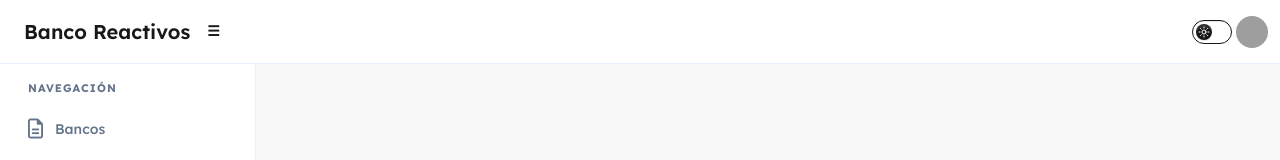
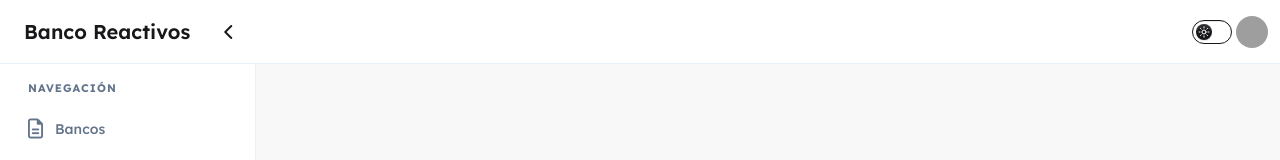
Before and after one commit to CarlosAdrian36/Gestion-reactivos, a Vue app: page / in a window 1280 px wide. Shown: the top 160 px of the page. Built offline with nearby package versions, Linux system fonts and the light colour scheme; grey boxes are pictures that could not be loaded.

Commit message:
se agrego funcion en el top

```diff
--- a/src/app/common/components/topMenu.vue
+++ b/src/app/common/components/topMenu.vue
@@ -26,7 +26,12 @@ const sidebar = useSidebarStore()
         </div>
       </div>
       <span class="ps-4 text-xl font-semibold">Banco Reactivos</span>
-      <button class="btn btn-ghost" @click="sidebar.toggleSidebar()">☰</button>
+      <button class="btn btn-ghost swap swap-rotate" @click="sidebar.toggleSidebar()">
+        <i class="fa-regular fa-arrow-right-from-bracket" v-if="!sidebar.isOpen"></i>
+      </button>
+      <!-- <i class="fa-duotone fa-regular fa-arrow-left-from-bracket"></i> -->
+      <i class="fa-solid fa-arrow-left-from-bracket"></i>
+      <i class="fa-solid fa-chevron-left"></i>
     </div>
 
     <div class="navbar-end">
```
